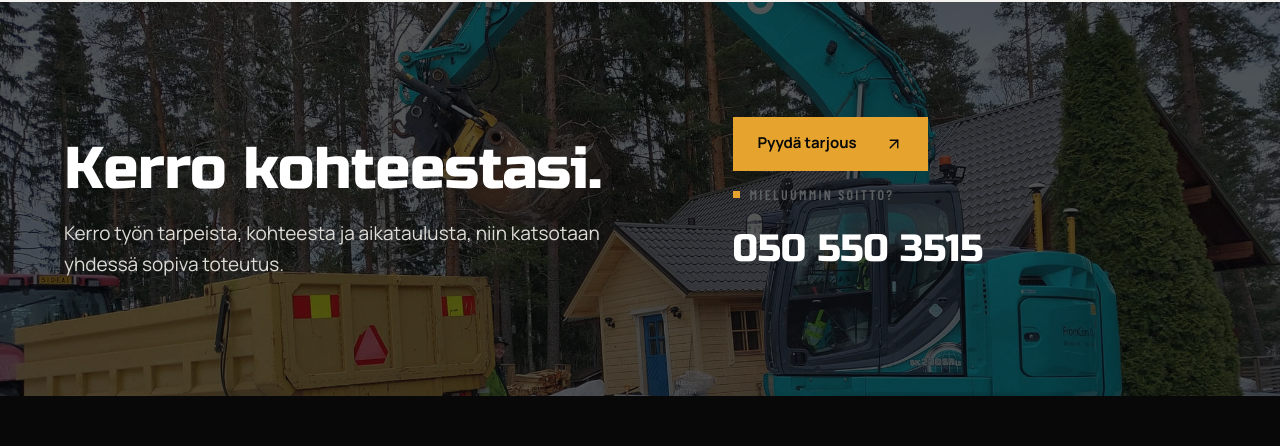
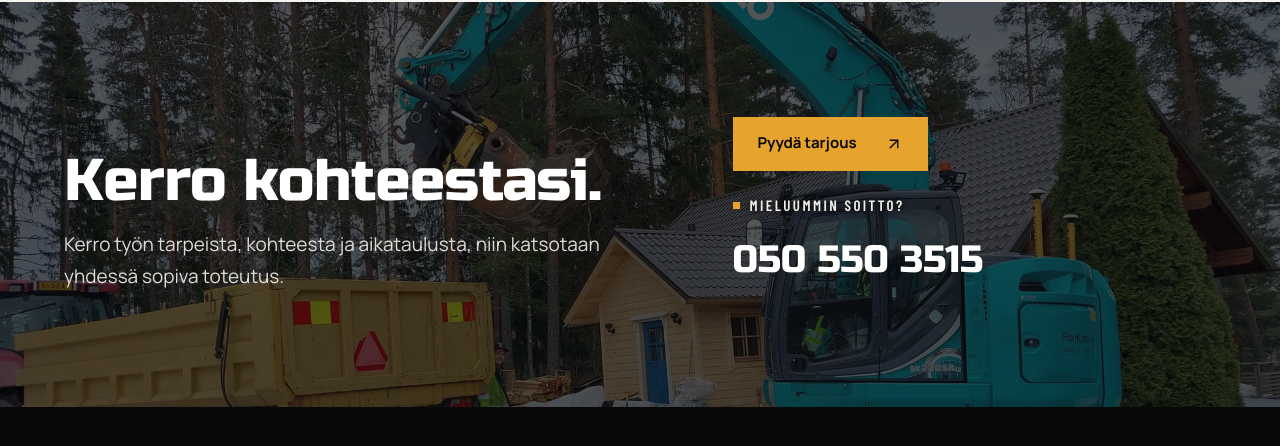
Before and after one commit to jarihaaparanta-cyber/fromcom, an Astro site: page /yritys in a window 1280 px wide. Shown: the part 2572-3018 px from the top of the page. Built offline with nearby package versions, Linux system fonts and the light colour scheme; Astro itself is replaced by a stand-in of ours.

Commit message:
Make 'Mieluummin soitto?' label readable over the photo
Co-Authored-By: Claude Opus 5.5 <noreply@anthropic.com>
Claude-Session: https://claude.ai/code/session_01Vjd2Rus6fqRFwS5QPgEwM4

```diff
--- a/src/styles/global.css
+++ b/src/styles/global.css
@@ -307,6 +307,7 @@ h3 { font-family: var(--fc-display); font-weight: 600; font-size: clamp(24px, 2.
 .cta .wrap { position: relative; display: grid; grid-template-columns: 1.3fr 1fr; gap: 40px; align-items: end; }
 .cta p { color: #dedcd6; font-size: 19px; max-width: 560px; margin: 18px 0 0; }
 .cta-actions { display: grid; gap: 12px; justify-items: start; }
+.cta .eyebrow { color: #f0eee8; font-size: 15px; text-shadow: 0 1px 8px #000; margin-top: 10px; } /* erottuu kuvan päältä */
 .cta-phone { font-family: var(--fc-heading); font-size: clamp(26px, 3vw, 38px); text-decoration: none; }
 .cta-phone:hover { color: var(--fc-amber); }
 @media (max-width: 860px) { .cta .wrap { grid-template-columns: 1fr; } }
```
